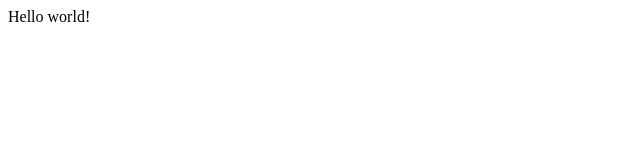
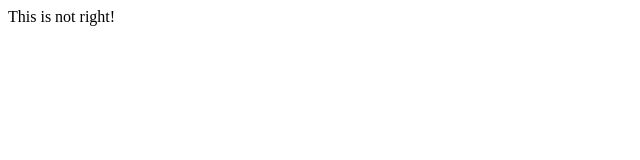
Before and after one commit to marxval/personal-website, a Gatsby site: page / in a window 1280 px wide. Shown: the full height of the page, 0-640 px from the left. Built offline with nearby package versions, Linux system fonts and the light colour scheme; Gatsby itself is replaced by a stand-in of ours.

Commit message:
Small change

```diff
--- a/src/pages/index.js
+++ b/src/pages/index.js
@@ -1,5 +1,5 @@
 import React from "react"
 
 export default function Home() {
-  return <div>Hello world!</div>
+  return <div>This is not right!</div>
 }
```
